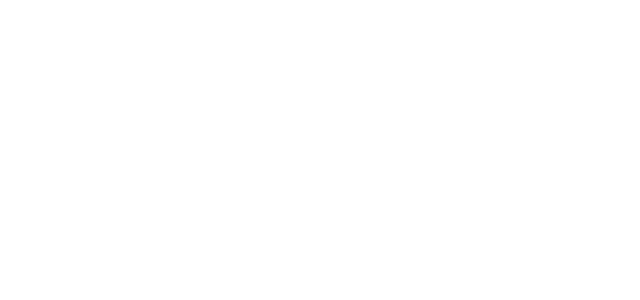
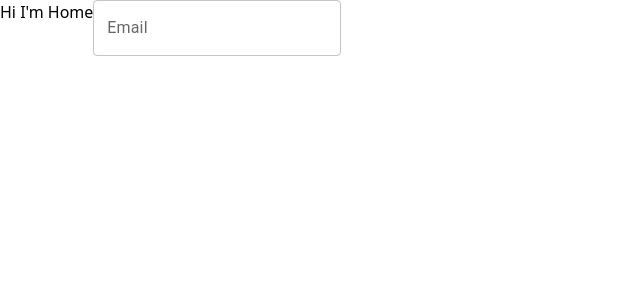
Before and after one commit to Workout-io/client, a React (Vite) app in the folder workout-react/: page /home in a window 1280 px wide. Before the commit this address had no page. Shown: the top 300 px of the page, without its empty margins (0-640 px from the left). Built offline with nearby package versions, Linux system fonts and the light colour scheme.

Commit message:
added material ui

```diff
--- a/workout-react/package.json
+++ b/workout-react/package.json
@@ -10,6 +10,11 @@
     "preview": "vite preview"
   },
   "dependencies": {
+    "@emotion/react": "^11.11.4",
+    "@emotion/styled": "^11.11.5",
+    "@fontsource/roboto": "^5.0.13",
+    "@mui/icons-material": "^5.16.1",
+    "@mui/material": "^5.16.1",
     "react": "^18.3.1",
     "react-dom": "^18.3.1",
     "tailwind": "^4.0.0"
--- a/workout-react/src/main.jsx
+++ b/workout-react/src/main.jsx
@@ -2,6 +2,8 @@ import React from 'react'
 import ReactDOM from 'react-dom/client'
 import { BrowserRouter, Routes, Route } from 'react-router-dom';
 import Login from "./pages/Login.jsx";
+import Home from "./pages/Home.jsx";
+
 import "./index.css"
 
 ReactDOM.createRoot(document.getElementById('root')).render(
@@ -9,6 +11,7 @@ ReactDOM.createRoot(document.getElementById('root')).render(
     <BrowserRouter>
       <Routes>
         <Route path="/login" element={<Login/>}></Route>
+        <Route path="/home" element={<Home/>}></Route>
       </Routes>
     </BrowserRouter>
   </React.StrictMode>,
--- /dev/null
+++ b/workout-react/src/pages/Home.jsx
@@ -0,0 +1,10 @@
+import TextField from '@mui/material/TextField';
+
+export default function App() {
+    return(
+    <div>
+        Hi I'm Home
+        <TextField variant="outlined" label="Email" type="email" />
+    </div>
+    );
+}
```
Also changed, not shown: 1 other file (tests, documents, lock files or other folders).
